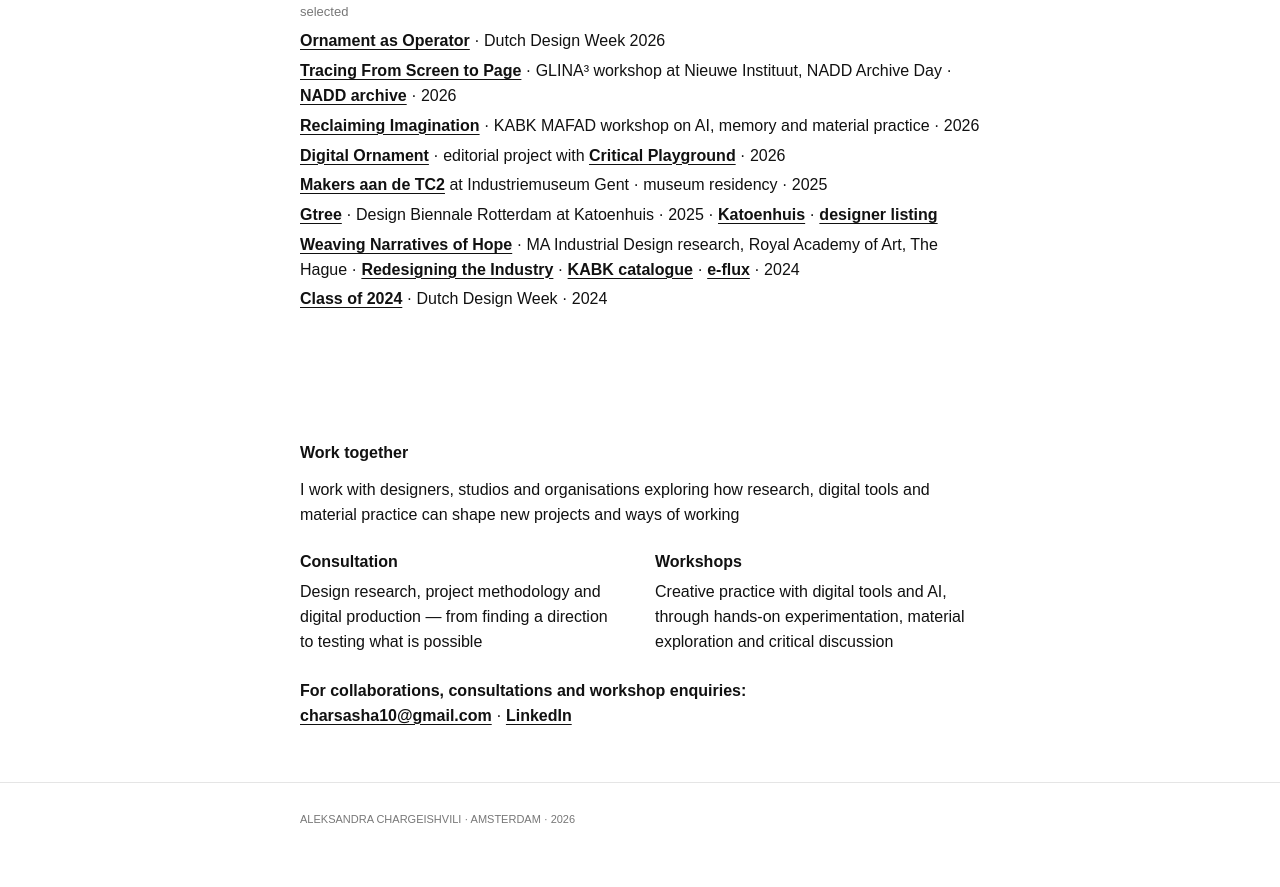
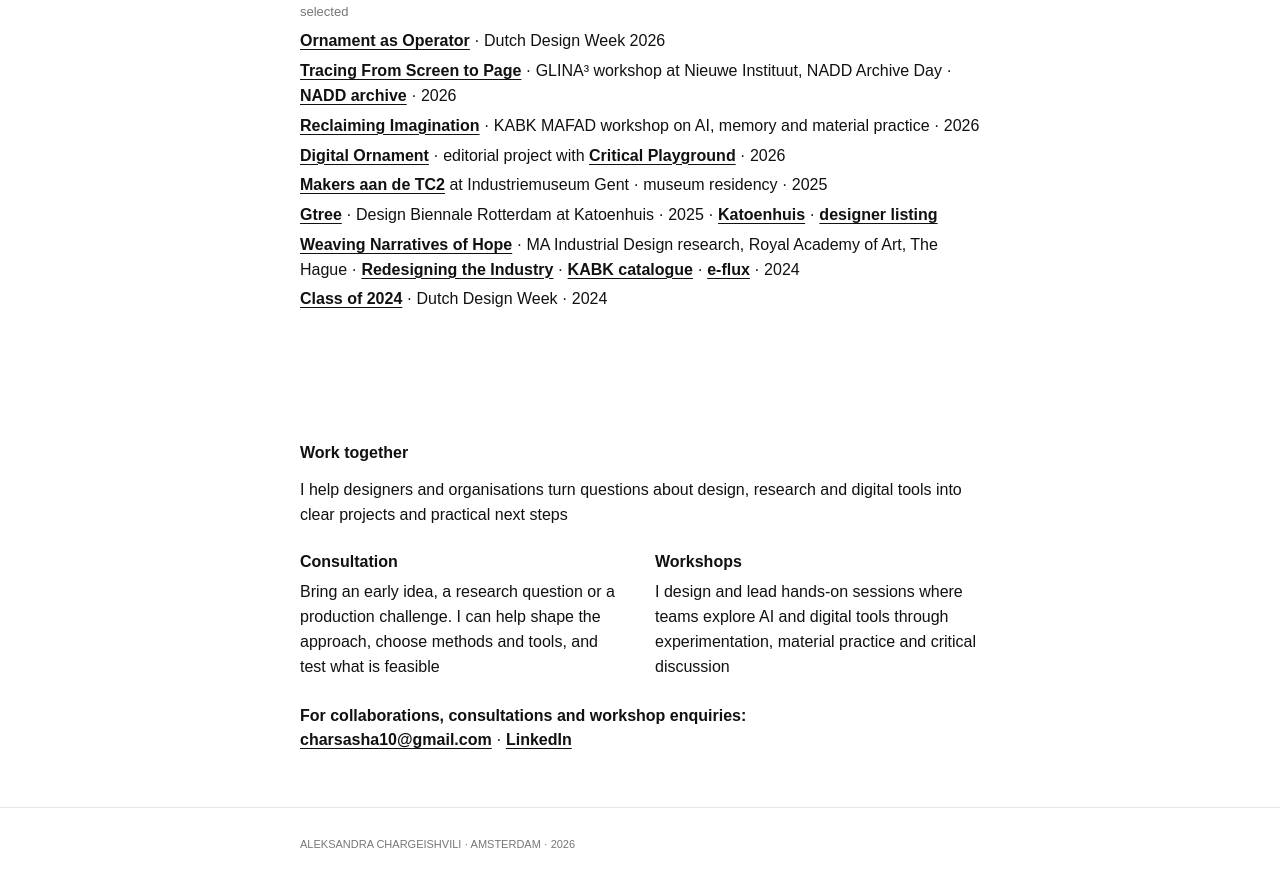
Before and after one commit to Sashastillsasha/aleksandra-portfolio, a plain HTML site: page index.html in a window 1280 px wide. Shown: the part 658-1545 px from the top of the page. Drawn offline with Linux system fonts and the light colour scheme.

Commit message:
Clarify collaboration offer and LinkedIn link

```diff
--- a/index.html
+++ b/index.html
@@ -62,18 +62,18 @@
     <section class="section work-together-section" id="about">
       <div class="shell">
         <p class="section-kicker">Work together</p>
-        <p class="work-together-intro">I work with designers, studios and organisations exploring how research, digital tools and material practice can shape new projects and ways of working</p>
+        <p class="work-together-intro">I help designers and organisations turn questions about design, research and digital tools into clear projects and practical next steps</p>
         <div class="offer-grid">
           <div class="offer">
             <h2>Consultation</h2>
-            <p>Design research, project methodology and digital production — from finding a direction to testing what is possible</p>
+            <p>Bring an early idea, a research question or a production challenge. I can help shape the approach, choose methods and tools, and test what is feasible</p>
           </div>
           <div class="offer">
             <h2>Workshops</h2>
-            <p>Creative practice with digital tools and AI, through hands-on experimentation, material exploration and critical discussion</p>
+            <p>I design and lead hands-on sessions where teams explore AI and digital tools through experimentation, material practice and critical discussion</p>
           </div>
         </div>
-        <p class="work-together-contact"><strong>For collaborations, consultations and workshop enquiries:</strong><br><a href="mailto:charsasha10@gmail.com">charsasha10@gmail.com</a> · <a href="https://www.linkedin.com/in/aleksandra-chargeishvili" target="_blank" rel="noopener noreferrer">LinkedIn</a></p>
+        <p class="work-together-contact"><strong>For collaborations, consultations and workshop enquiries:</strong><br><a href="mailto:charsasha10@gmail.com">charsasha10@gmail.com</a> · <a href="https://www.linkedin.com/in/aleksandra-chargeishvili-05378927b" target="_blank" rel="noopener noreferrer">LinkedIn</a></p>
       </div>
     </section>
 
```
